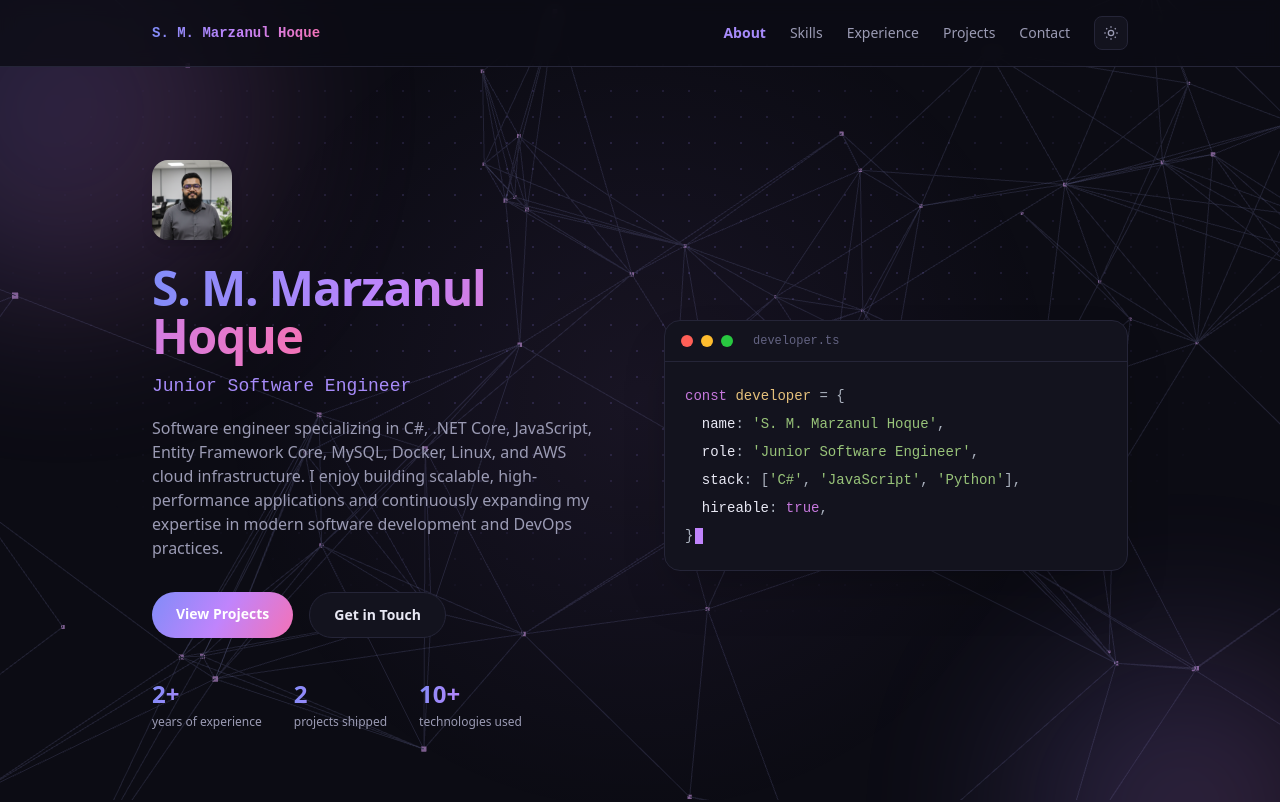
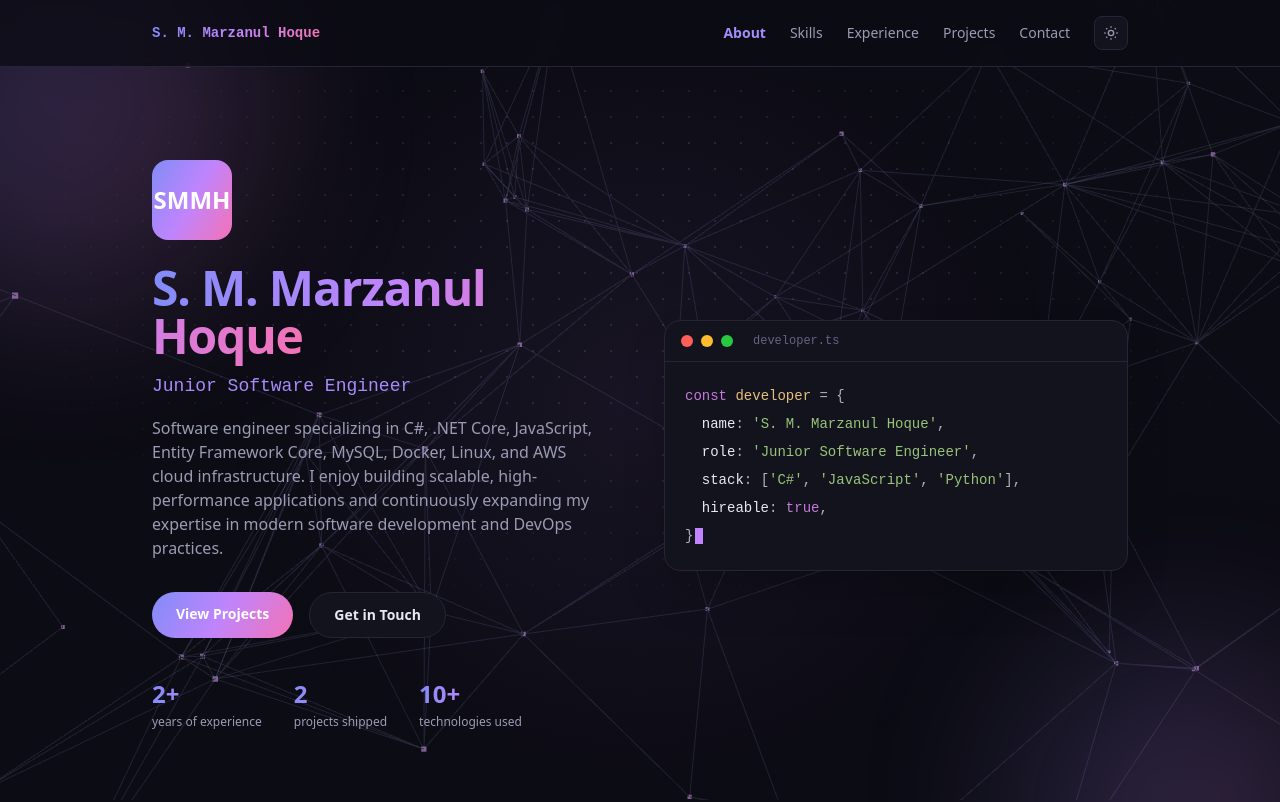
Before and after one commit to MarzanulHoque/MarzanulHoque.github.io, a React (Vite) app: page / in a window 1280 px wide. Shown: the top 802 px of the page. Built offline with nearby package versions, Linux system fonts and the light colour scheme.

Commit message:
feat: remove profile photo and docked scroll-identity card
Reverts the hero back to the initials avatar and drops the profile photo
asset, and removes the floating ScrollIdentity card entirely.

```diff
--- a/src/App.tsx
+++ b/src/App.tsx
@@ -1,7 +1,6 @@
 import { usePointerGlow } from './hooks/usePointerGlow'
 import GlobalFX from './components/GlobalFX'
 import Nav from './components/Nav'
-import ScrollIdentity from './components/ScrollIdentity'
 import BackToTop from './components/BackToTop'
 import Footer from './components/Footer'
 import Hero from './components/Hero'
@@ -28,7 +27,6 @@ export default function App() {
       />
       <GlobalFX />
       <Nav />
-      <ScrollIdentity />
       <main className="relative z-10">
         <Hero />
         <About />
--- a/src/components/Hero.tsx
+++ b/src/components/Hero.tsx
@@ -1,6 +1,5 @@
 import { useReveal } from '../hooks/useReveal'
 import { identity, skillGroups, stats } from '../data/profile'
-import profilePic from '../assets/profile.png'
 
 /* tiny syntax-highlight helpers for the fake IDE card */
 import type { ReactNode } from 'react'
@@ -11,6 +10,10 @@ const P = ({ children }: { children: ReactNode }) => <span className="text-[#abb
 
 export default function Hero() {
   const ref = useReveal<HTMLElement>()
+  const initials = identity.name
+    .split(' ')
+    .map((w) => w[0])
+    .join('')
   const topSkills = skillGroups.flatMap((g) => g.skills).slice(0, 3)
 
   return (
@@ -22,11 +25,12 @@ export default function Hero() {
       <div className="relative z-10 mx-auto grid max-w-5xl gap-12 px-6 pb-20 pt-32 sm:pt-40 lg:grid-cols-2 lg:items-center">
         {/* left: identity */}
         <div className="reveal">
-          <img
-            src={profilePic}
-            alt={identity.name}
-            className="h-20 w-20 rounded-2xl object-cover shadow-lg"
-          />
+          <div
+            className="bg-grad flex h-20 w-20 items-center justify-center rounded-2xl text-2xl font-extrabold text-white"
+            aria-hidden="true"
+          >
+            {initials}
+          </div>
           <h1 className="mt-6 text-4xl font-extrabold tracking-tight sm:text-5xl">
             <span className="text-grad">{identity.name}</span>
           </h1>
--- a/src/components/ScrollIdentity.tsx
+++ /dev/null
@@ -1,42 +0,0 @@
-import { useEffect, useState } from 'react'
-import { identity, links } from '../data/profile'
-
-/** Docked identity card in the left margin on very wide screens, once the hero scrolls away. */
-export default function ScrollIdentity() {
-  const [show, setShow] = useState(false)
-
-  useEffect(() => {
-    const hero = document.getElementById('top')
-    if (!hero) return
-    const observer = new IntersectionObserver(([entry]) => setShow(!entry.isIntersecting))
-    observer.observe(hero)
-    return () => observer.disconnect()
-  }, [])
-
-  const initials = identity.name
-    .split(' ')
-    .map((w) => w[0])
-    .join('')
-
-  return (
-    <aside
-      className={`fixed left-6 top-1/2 z-40 hidden -translate-y-1/2 transition-all duration-500 2xl:block ${
-        show ? 'translate-x-0 opacity-100' : '-translate-x-8 opacity-0'
-      }`}
-    >
-      <div className="rounded-2xl border border-line bg-panel p-5 text-center shadow-lg">
-        <div
-          className="bg-grad mx-auto flex h-12 w-12 items-center justify-center rounded-xl text-sm font-extrabold text-white"
-          aria-hidden="true"
-        >
-          {initials}
-        </div>
-        <p className="mt-3 text-sm font-bold">{identity.name}</p>
-        <p className="mt-0.5 font-mono text-xs text-mut">{identity.role}</p>
-        <a href={`mailto:${links.email}`} className="mt-2 block font-mono text-xs text-vio hover:underline">
-          {links.email}
-        </a>
-      </div>
-    </aside>
-  )
-}
```
Also changed, not shown: src/assets/profile.png (deleted).
